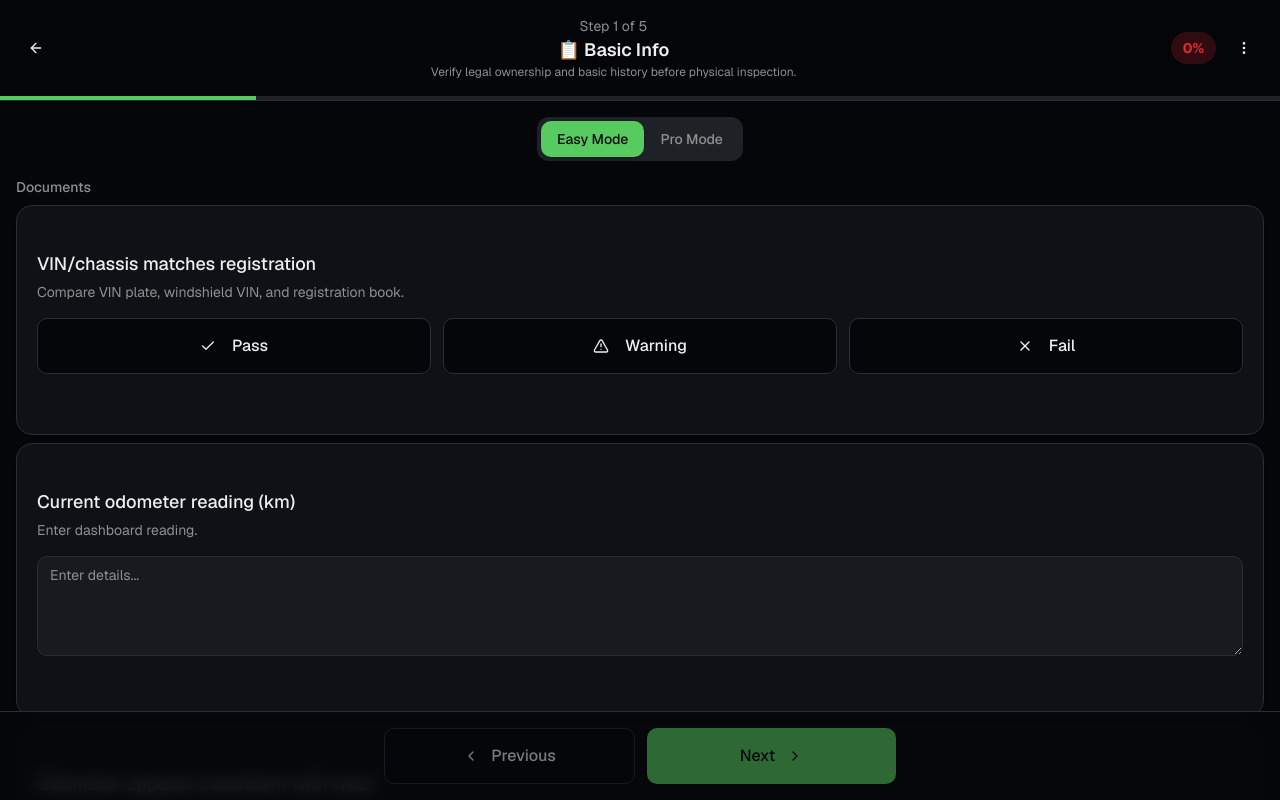
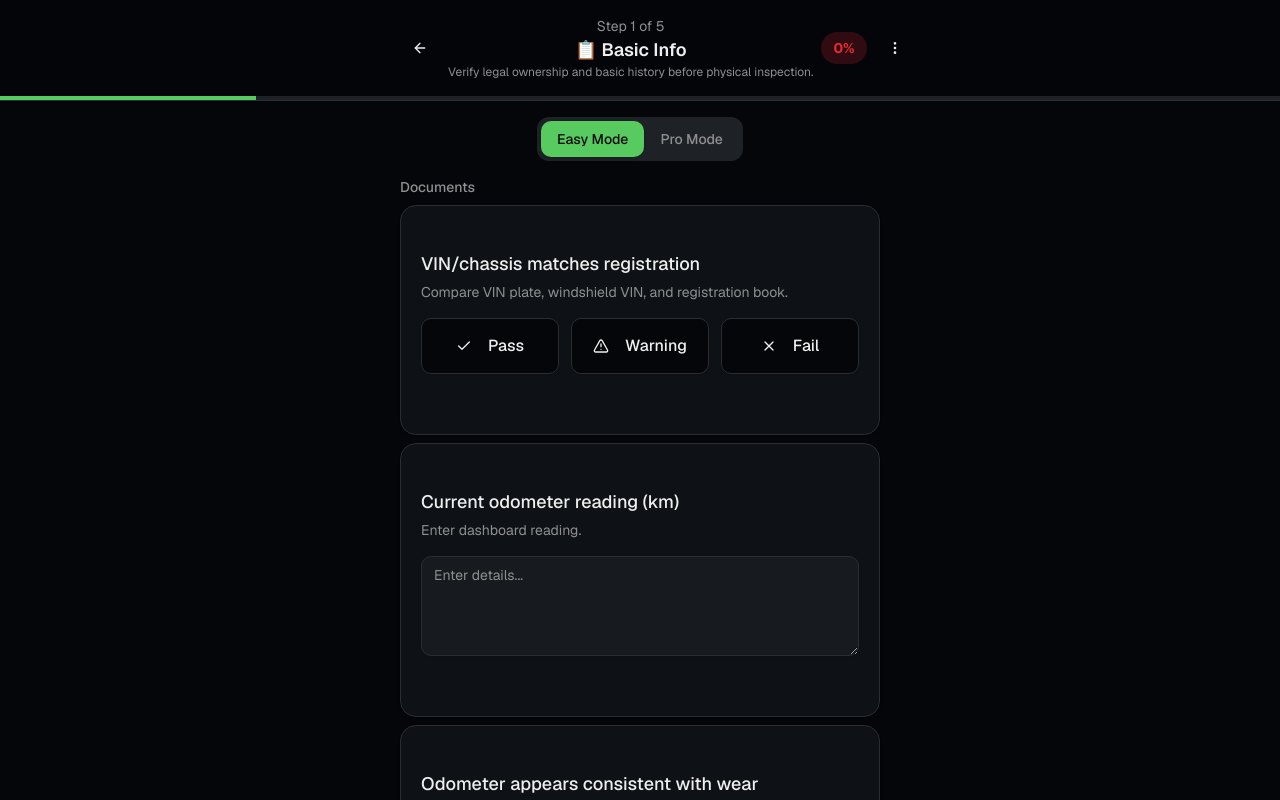
Before and after one commit to farisk218/pre-owned-vehicle-inspector, a Next.js app: page / in a window 1280 px wide. Both pictures are taken after a click on the element 640 px from the left and 704 px from the top of the page. Shown: the top 800 px of the page. Built offline with nearby package versions, Linux system fonts and the light colour scheme.

Commit message:
refactor(inspection): improve layout and scrolling behavior in inspection components

```diff
--- a/components/inspection/inspection-card.tsx
+++ b/components/inspection/inspection-card.tsx
@@ -128,7 +128,7 @@ export function InspectionCard({ question, answer, onUpdate }: InspectionCardPro
         </div>
 
         {question.type === 'status' && (
-          <div className="flex gap-3 mb-4">
+          <div className="grid grid-cols-1 sm:grid-cols-3 gap-3 mb-4">
             <Button
               variant="outline"
               size="lg"
@@ -175,7 +175,7 @@ export function InspectionCard({ question, answer, onUpdate }: InspectionCardPro
         )}
 
         {question.type === 'boolean' && (
-          <div className="flex gap-3 mb-4">
+          <div className="grid grid-cols-1 sm:grid-cols-2 gap-3 mb-4">
             <Button
               variant={answer?.booleanValue === true ? 'default' : 'outline'}
               size="lg"
@@ -196,7 +196,7 @@ export function InspectionCard({ question, answer, onUpdate }: InspectionCardPro
         )}
 
         {question.type === 'rating' && (
-          <div className="flex gap-2 mb-4">
+          <div className="flex flex-wrap gap-2 mb-4">
             {Array.from({ length: question.maxRating ?? 5 }).map((_, idx) => {
               const value = idx + 1
               return (
--- a/components/inspection/inspection-flow.tsx
+++ b/components/inspection/inspection-flow.tsx
@@ -1,6 +1,6 @@
 'use client'
 
-import { useState, useCallback, useEffect, useMemo } from 'react'
+import { useState, useCallback, useEffect, useMemo, useRef } from 'react'
 import { StickyHeader } from './sticky-header'
 import { InspectionCard } from './inspection-card'
 import { StepNavigation } from './step-navigation'
@@ -24,6 +24,7 @@ interface InspectionFlowProps {
 }
 
 export function InspectionFlow({ initialMode, schema, onExit }: InspectionFlowProps) {
+  const contentRef = useRef<HTMLDivElement>(null)
   const [mode, setMode] = useState<InspectionMode>(initialMode)
   const [currentStepIndex, setCurrentStepIndex] = useState(0)
   const [answers, setAnswers] = useState<InspectionAnswers>({})
@@ -66,7 +67,12 @@ export function InspectionFlow({ initialMode, schema, onExit }: InspectionFlowPr
   }, [currentStepIndex, steps.length])
 
   useEffect(() => {
-    window.scrollTo({ top: 0 })
+    requestAnimationFrame(() => {
+      window.scrollTo({ top: 0, behavior: 'auto' })
+      document.documentElement.scrollTop = 0
+      document.body.scrollTop = 0
+      contentRef.current?.scrollTo({ top: 0, behavior: 'auto' })
+    })
   }, [currentStepIndex])
 
   const handleModeChange = useCallback((newMode: InspectionMode) => {
@@ -118,7 +124,7 @@ export function InspectionFlow({ initialMode, schema, onExit }: InspectionFlowPr
   if (!currentStep) return null
 
   return (
-    <div className="min-h-screen flex flex-col">
+    <div ref={contentRef} className="min-h-screen flex flex-col overflow-x-hidden">
       <StickyHeader
         currentStep={currentStep}
         currentStepIndex={currentStepIndex}
@@ -132,11 +138,13 @@ export function InspectionFlow({ initialMode, schema, onExit }: InspectionFlowPr
 
       {/* Mode Toggle */}
       <div className="p-4 pb-0">
-        <ModeToggle mode={mode} onModeChange={handleModeChange} />
+        <div className="max-w-lg mx-auto">
+          <ModeToggle mode={mode} onModeChange={handleModeChange} />
+        </div>
       </div>
 
       {/* Inspection Cards */}
-      <div className="flex-1 p-4 space-y-4 pb-24">
+      <div className="flex-1 p-4 space-y-4 pb-24 max-w-lg mx-auto w-full">
         {currentStep.sections.map((section) => (
           <div key={section.id} className="space-y-2">
             <h3 className="text-sm text-muted-foreground font-medium">{section.label}</h3>
--- a/components/inspection/sticky-header.tsx
+++ b/components/inspection/sticky-header.tsx
@@ -30,7 +30,7 @@ export function StickyHeader({
 
   return (
     <header className="sticky top-0 z-50 bg-background/95 backdrop-blur supports-[backdrop-filter]:bg-background/80 border-b border-border">
-      <div className="flex items-center justify-between p-4">
+      <div className="flex items-center justify-between p-4 max-w-lg mx-auto">
         {/* Back Button */}
         <Button
           variant="ghost"
@@ -84,7 +84,7 @@ export function StickyHeader({
         />
       </div>
       {hasCriticalFail && (
-        <div className="px-4 py-1 bg-fail/15 text-fail text-xs font-semibold text-center">
+        <div className="px-4 py-1 bg-fail/15 text-fail text-xs font-semibold text-center max-w-lg mx-auto">
           {statusLabel}
         </div>
       )}
```
